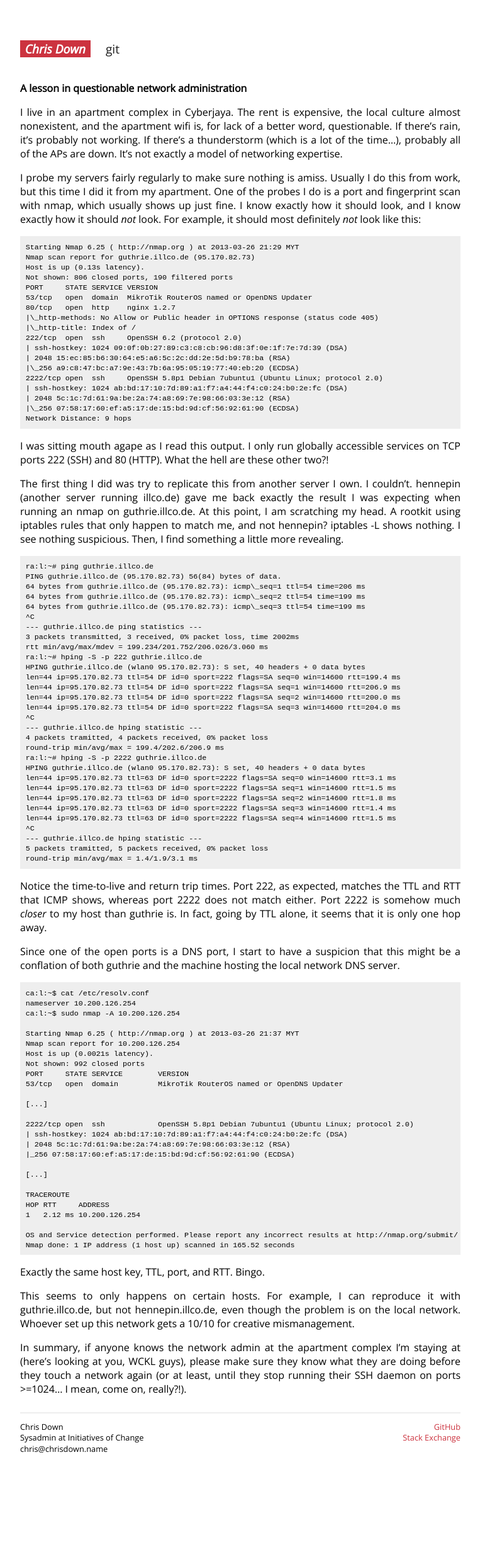
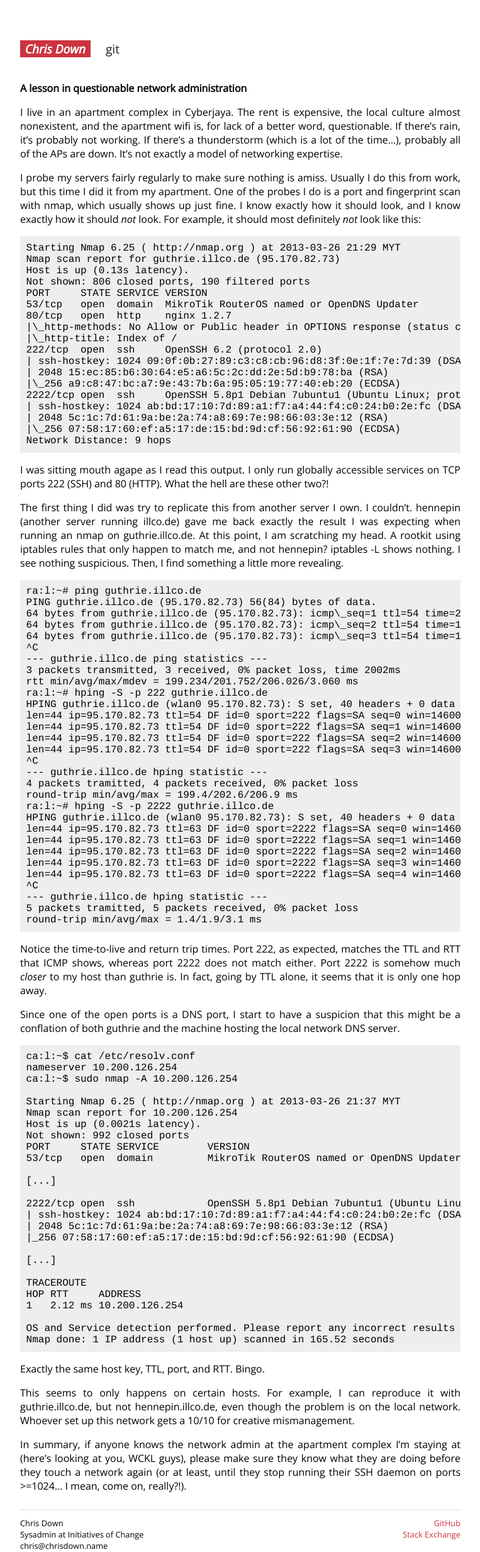
Before and after one commit to cdown/chrisdown.name, a Jekyll site: the page built from _posts/2013-03-26-questionable-network-administation.md, in a window 1280 px wide. Shown: the whole page at 63% size, without its empty margins (258-1021 px from the left). Built offline with Jekyll 4.4.1, drawn with Linux system fonts in a browser that asks for light colours; before the commit the page ends 2311 px from its top, so only the background shows below that.

Commit message:
Restyle pre/code sizes

```diff
--- a/css/style.css
+++ b/css/style.css
@@ -103,11 +103,13 @@ footer nav, footer div p {
 }
 
 pre {
-    font-family: "Cousine", monospace;
     overflow: auto;
     background-color: #eee;
     padding: 0.6em;
-    font-size: 0.9em;
+}
+
+pre, code {
+    font-family: "Cousine", monospace;
 }
 
 h1, h2 {
```
